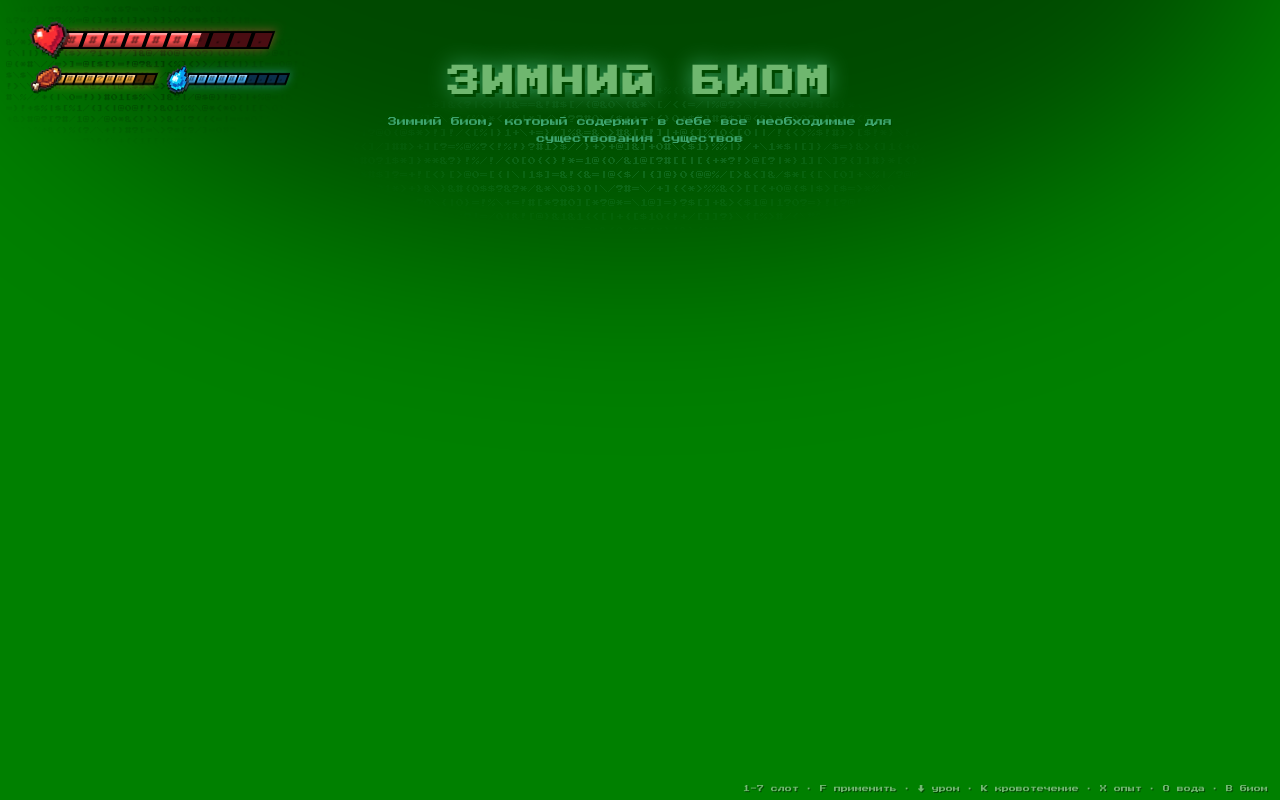
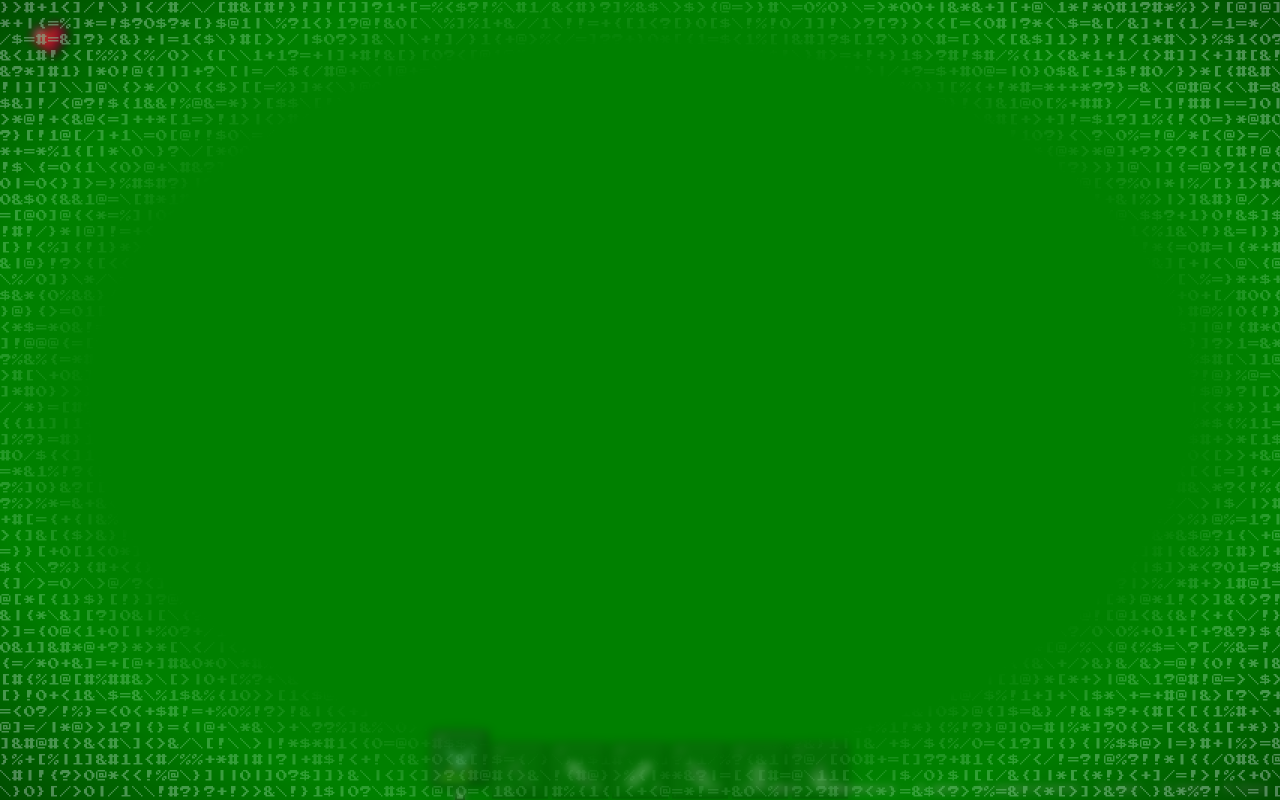
Before and after one commit to KUZURAKI/MINECRAFT-MODE, a Preact app: page / in a window 1280 px wide. Built offline with nearby package versions, Linux system fonts and the light colour scheme.

Commit message:
open eyes

```diff
--- a/src/app.tsx
+++ b/src/app.tsx
@@ -1,11 +1,25 @@
+import { useEffect, useState } from "preact/hooks";
 import Header from "./layout/Header/Header";
 import Hud from "./layout/Hud/Hud";
+import Eyes from "./layout/Eyes/Eyes";
 
 export function App() {
+  const [stage, setStage] = useState(0);
+
+  useEffect(() => {
+    const a = setTimeout(() => setStage(1), 4600);
+    const b = setTimeout(() => setStage(2), 7200);
+    return () => {
+      clearTimeout(a);
+      clearTimeout(b);
+    };
+  }, []);
+
   return (
     <>
-      <Header />
-      <Hud />
+      <Eyes />
+      {stage >= 1 && <Hud />}
+      {stage >= 2 && <Header />}
     </>
   );
 }
--- /dev/null
+++ b/src/layout/Eyes/Eyes.module.scss
@@ -0,0 +1,121 @@
+@property --rx {
+  syntax: "<length>";
+  inherits: false;
+  initial-value: 55vw;
+}
+
+@property --ry {
+  syntax: "<length>";
+  inherits: false;
+  initial-value: 0.1px;
+}
+
+.eyes {
+  position: fixed;
+  inset: 0;
+  z-index: 1000;
+  pointer-events: none;
+}
+
+.haze {
+  position: absolute;
+  inset: 0;
+  animation: haze 4.6s 1.2s ease-in-out both;
+}
+
+.ascii {
+  position: absolute;
+  top: 0;
+  left: 0;
+  width: 100%;
+  height: 100%;
+  font-family: inherit;
+  font-size: 12px;
+  line-height: 16px;
+  letter-spacing: 0;
+  white-space: pre;
+  color: #b8ffc8;
+  opacity: 0;
+  mask-image: radial-gradient(
+    ellipse var(--rx) var(--ry) at 50% 50%,
+    transparent 45%,
+    #000 80%,
+    rgba(0, 0, 0, 0.25) 100%
+  );
+  animation:
+    open 4.6s 1.2s ease-in-out forwards,
+    asciiFade 4.6s 1.2s linear both;
+}
+
+.dark {
+  position: absolute;
+  inset: 0;
+  background: #000;
+  mask-image: radial-gradient(
+    ellipse var(--rx) var(--ry) at 50% 50%,
+    transparent 55%,
+    #000 100%
+  );
+  animation: open 4.6s 1.2s ease-in-out forwards;
+}
+
+@keyframes open {
+  0% {
+    --rx: 55vw;
+    --ry: 0.1px;
+  }
+  18% {
+    --rx: 58vw;
+    --ry: 16vh;
+  }
+  30% {
+    --rx: 56vw;
+    --ry: 3vh;
+  }
+  42% {
+    --rx: 62vw;
+    --ry: 22vh;
+  }
+  52% {
+    --rx: 58vw;
+    --ry: 6vh;
+  }
+  72% {
+    --rx: 80vw;
+    --ry: 55vh;
+  }
+  100% {
+    --rx: 130vw;
+    --ry: 200vh;
+  }
+}
+
+@keyframes haze {
+  0% {
+    backdrop-filter: blur(22px);
+  }
+  45% {
+    backdrop-filter: blur(14px);
+  }
+  75% {
+    backdrop-filter: blur(5px);
+  }
+  100% {
+    backdrop-filter: blur(0);
+  }
+}
+
+@keyframes asciiFade {
+  0% {
+    opacity: 0;
+  }
+  10% {
+    opacity: 0.9;
+  }
+  85% {
+    opacity: 0.9;
+  }
+  100% {
+    opacity: 0;
+  }
+}
--- /dev/null
+++ b/src/layout/Eyes/Eyes.tsx
@@ -0,0 +1,23 @@
+import { useState } from "preact/hooks";
+import style from "./Eyes.module.scss";
+import { AsciiBg } from "../Ascii";
+
+const Eyes = () => {
+  const [done, setDone] = useState(false);
+  if (done) return null;
+
+  return (
+    <div className={style.eyes}>
+      <div className={style.haze} />
+      <AsciiBg
+        className={style.ascii}
+        cols={Math.ceil(window.innerWidth / 12)}
+        rows={Math.ceil(window.innerHeight / 16)}
+        ms={80}
+      />
+      <div className={style.dark} onAnimationEnd={() => setDone(true)} />
+    </div>
+  );
+};
+
+export default Eyes;
--- a/src/layout/Hud/Hud.module.scss
+++ b/src/layout/Hud/Hud.module.scss
@@ -704,3 +704,63 @@ $edge: #000;
     translate: -1px -2px;
   }
 }
+
+.hp {
+  --base: 0.6s;
+}
+
+.food {
+  --base: 1.1s;
+}
+
+.water {
+  --base: 1.4s;
+}
+
+.intro {
+  .badge,
+  .mini {
+    animation: iconIn 0.7s cubic-bezier(0.3, 1.4, 0.5, 1) backwards;
+    animation-delay: calc(var(--base, 0s) - 0.5s);
+  }
+
+  .cell {
+    animation: cellIn 0.35s ease-out backwards;
+    animation-delay: calc(var(--base, 0s) + var(--i, 0) * 70ms);
+  }
+
+  .hudBg {
+    animation: introFade 1.4s ease-out backwards;
+  }
+}
+
+.hotbar {
+  animation: barIn 0.7s ease-out 0.2s backwards;
+}
+
+@keyframes iconIn {
+  from {
+    opacity: 0;
+    scale: 0.4;
+  }
+}
+
+@keyframes cellIn {
+  from {
+    opacity: 0;
+    translate: -8px 0;
+  }
+}
+
+@keyframes introFade {
+  from {
+    opacity: 0;
+  }
+}
+
+@keyframes barIn {
+  from {
+    opacity: 0;
+    transform: translateY(50px);
+  }
+}
--- a/src/layout/Hud/Vitals.tsx
+++ b/src/layout/Hud/Vitals.tsx
@@ -1,4 +1,4 @@
-import { useRef } from "preact/hooks";
+import { useEffect, useRef, useState } from "preact/hooks";
 import style from "./Hud.module.scss";
 import { AsciiBg, Scramble } from "../Ascii";
 
@@ -19,7 +19,7 @@ const Cells = ({
     {Array.from({ length: 10 }, (_, i) => {
       const pts = Math.min(Math.max(Math.floor(value) - i * 2, 0), 2);
       return (
-        <div key={i} className={style.cell}>
+        <div key={i} className={style.cell} style={{ ["--i" as string]: i }}>
           <div className={style.fill} style={{ width: `${pts * 50}%` }} />
           <span className={style.glyph}>
             <Scramble
@@ -62,12 +62,17 @@ const Vitals = ({
   fx,
 }: Props) => {
   const bleeding = bleed > 0;
+  const [intro, setIntro] = useState(true);
+  useEffect(() => {
+    const t = setTimeout(() => setIntro(false), 3200);
+    return () => clearTimeout(t);
+  }, []);
   const last = useRef(1);
   if (bleed) last.current = bleed;
   const stage = last.current;
 
   return (
-    <div className={style.vitals}>
+    <div className={`${style.vitals} ${intro ? style.intro : ""}`}>
       <AsciiBg className={style.hudBg} cols={44} rows={13} ms={140} forever />
       {fx && <div key={fx.n} className={`${style.fx} ${style[fx.kind]}`} />}
 
```
